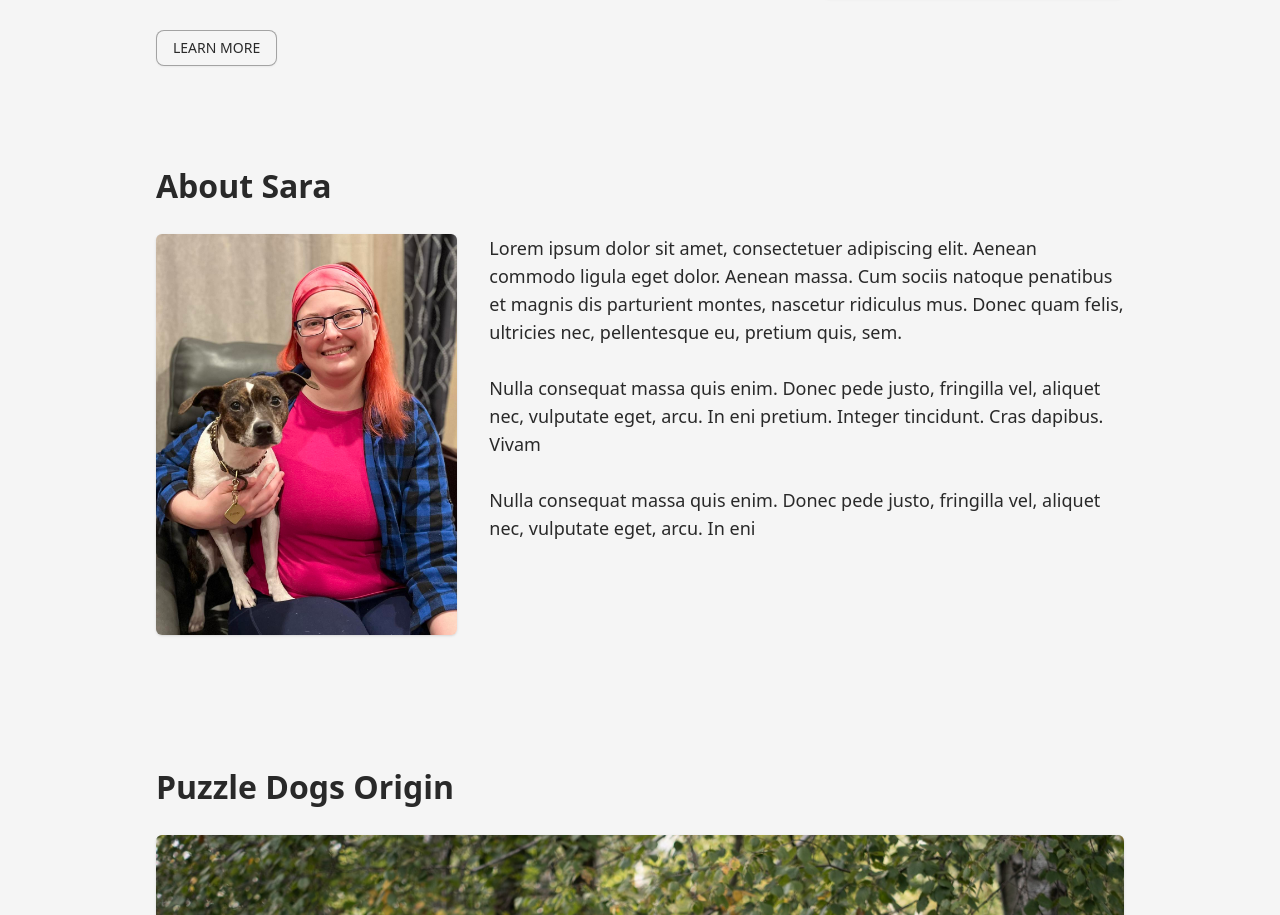
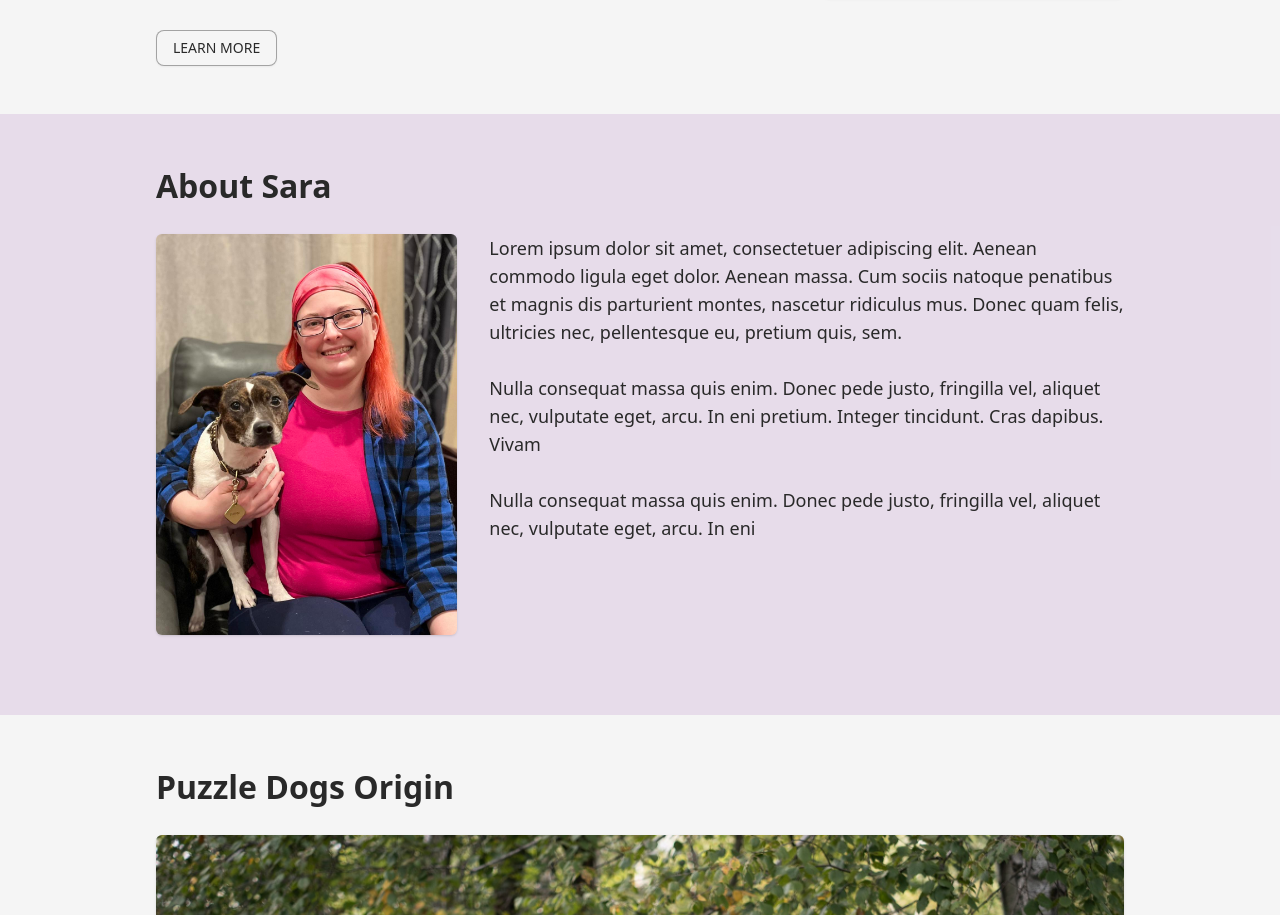
Before and after one commit to Danielle254/puzzle-dogs, a Next.js app: page /about in a window 1280 px wide. Shown: the part 1299-2214 px from the top of the page. Built offline with nearby package versions, Linux system fonts and the light colour scheme.

Commit message:
style: add background color to section

```diff
--- a/app/about/components/AboutSara.tsx
+++ b/app/about/components/AboutSara.tsx
@@ -1,18 +1,19 @@
 export default function AboutSara() {
   return (
-    <section className="max-w-[1000px] mx-auto py-12 px-4">
+    <section className="bg-primary/10">
+      <div className="max-w-[1000px] mx-auto py-12 px-4">
         <h2>About Sara</h2>
         <div className="grid grid-cols-1 md:grid-cols-3 gap-8 pb-8">
           <p className="text-lg col-span-2 order-2">
             Lorem ipsum dolor sit amet, consectetuer adipiscing elit. Aenean
-          commodo ligula eget dolor. Aenean massa. Cum sociis natoque penatibus
-          et magnis dis parturient montes, nascetur ridiculus mus. Donec quam
-          felis, ultricies nec, pellentesque eu, pretium quis, sem.
+            commodo ligula eget dolor. Aenean massa. Cum sociis natoque
+            penatibus et magnis dis parturient montes, nascetur ridiculus mus.
+            Donec quam felis, ultricies nec, pellentesque eu, pretium quis, sem.
             <br />
             <br />
             Nulla consequat massa quis enim. Donec pede justo, fringilla vel,
-          aliquet nec, vulputate eget, arcu. In eni pretium. Integer tincidunt.
-          Cras dapibus. Vivam
+            aliquet nec, vulputate eget, arcu. In eni pretium. Integer
+            tincidunt. Cras dapibus. Vivam
             <br />
             <br />
             Nulla consequat massa quis enim. Donec pede justo, fringilla vel,
@@ -23,6 +24,7 @@ export default function AboutSara() {
             className="rounded-sm shadow col-span-1 order-1"
           />
         </div>
+      </div>
     </section>
   );
 }
```
Lines whose indentation alone changed are shown as unchanged.
